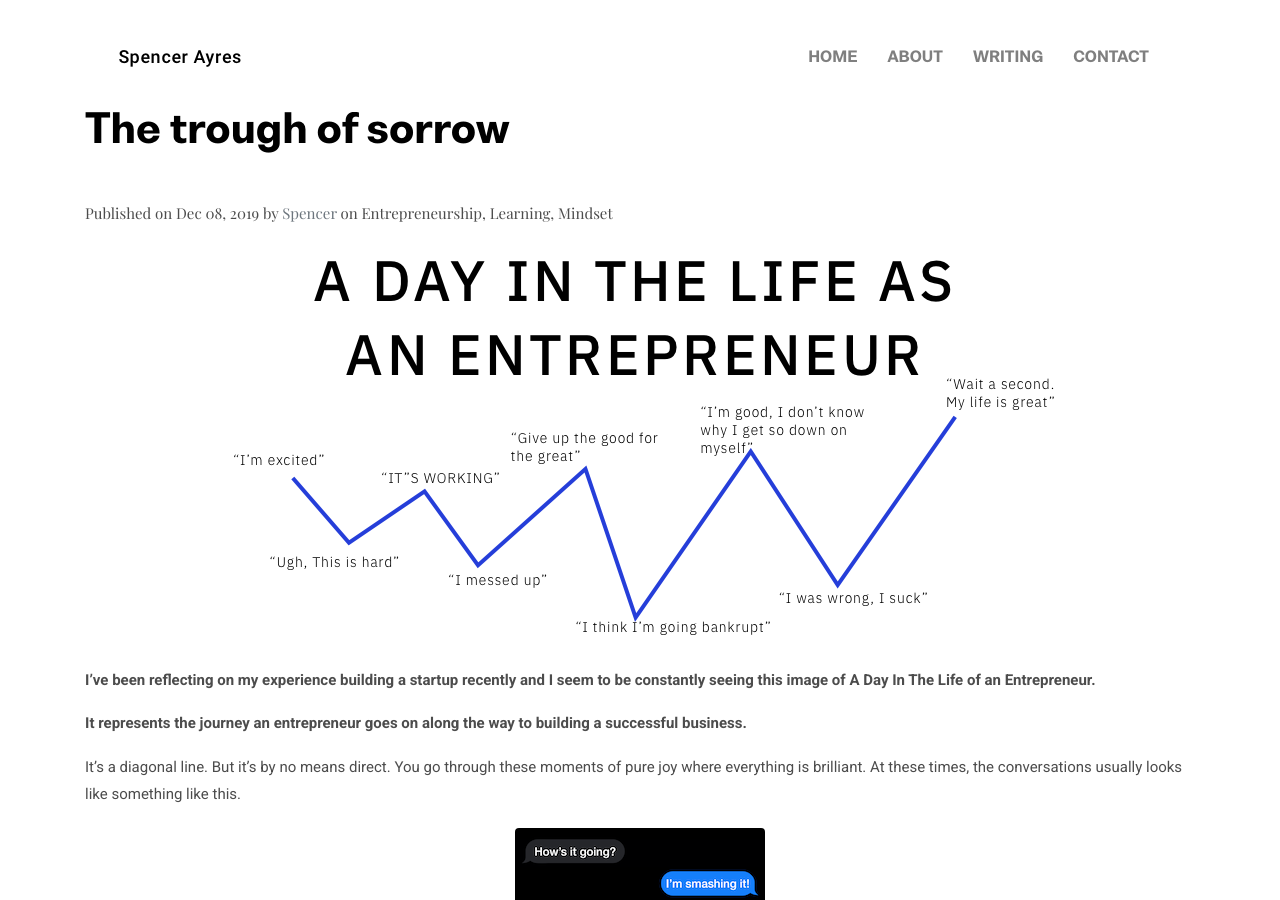
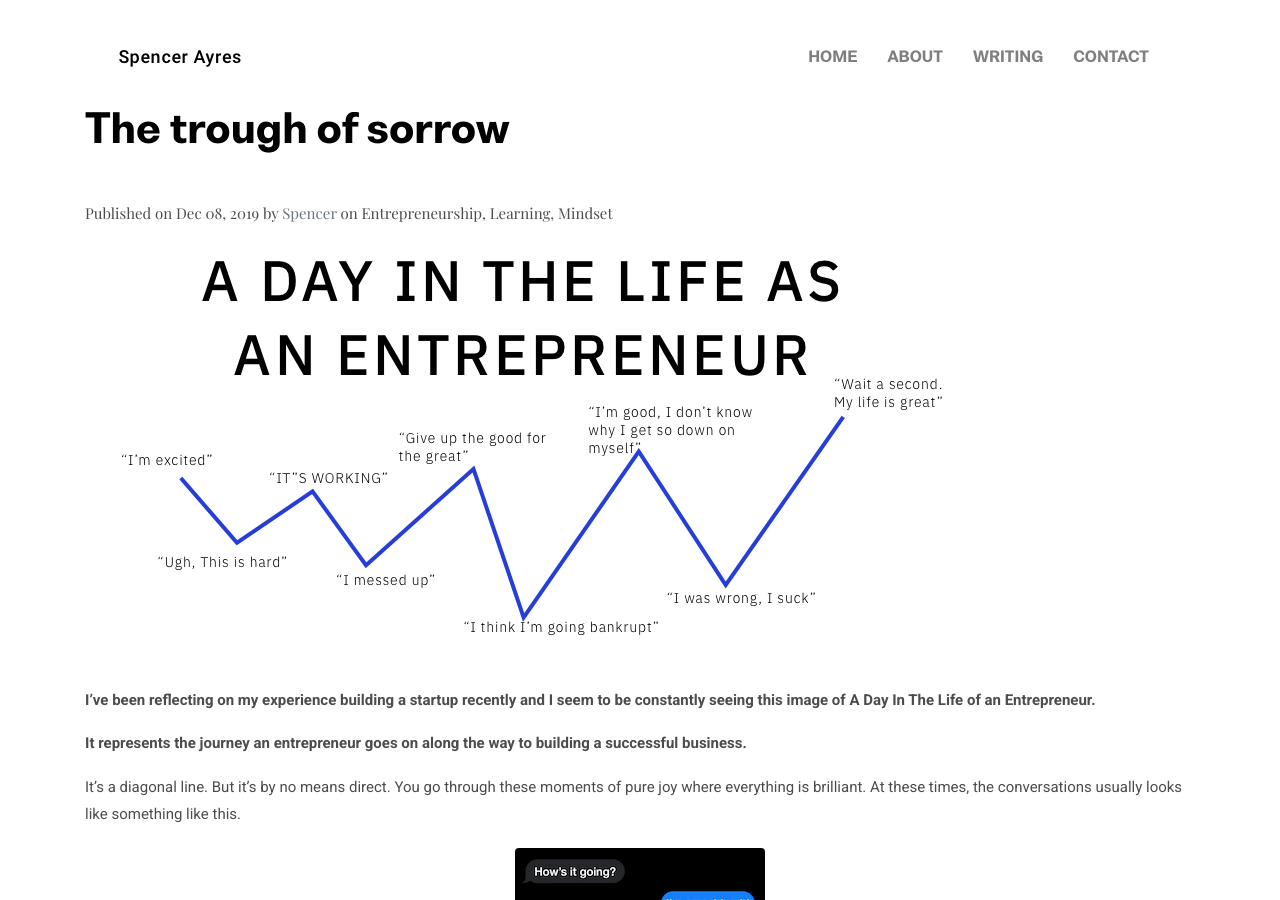
Before and after one commit to spencerayres/spencerayres.github.io, a Jekyll site: the page built from _posts/2019-12-08-The-Trough-of-Sorrow.markdown, in a window 1280 px wide and 900 px high, scrolled down 348 px. Built offline with Jekyll 4.4.1, drawn with Linux system fonts in a browser that asks for light colours.

Commit message:
trying to fix a pic

```diff
--- a/_posts/2019-12-08-The-Trough-of-Sorrow.markdown
+++ b/_posts/2019-12-08-The-Trough-of-Sorrow.markdown
@@ -6,7 +6,9 @@ image:  Day-in-the-life.png
 author: Spencer
 tags:   Entrepreneurship, Learning, Mindset
 ---
-![post-thumb]({{site.baseurl}}/assets/images/blog/day-in-the-life-big.png){:class="img-fluid rounded center"}
+
+![post-thumb]({{site.baseurl}}/assets/images/blog/day-in-the-life-big.png){:class="img-fluid rounded"}
+
 
 
 **I've been reflecting on my experience building a startup recently and I seem to be constantly seeing this image of A Day In The Life of an Entrepreneur.**
```
